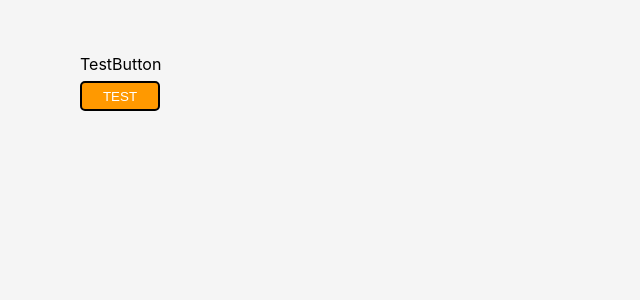
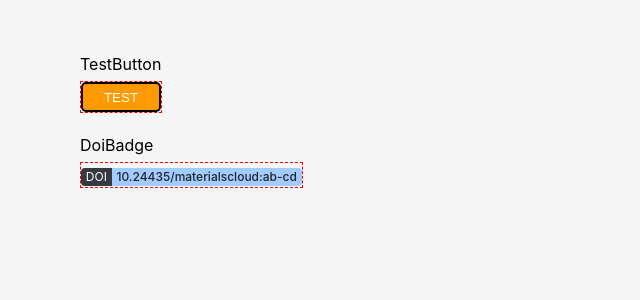
Before and after one commit to materialscloud-org/mc-react-library, a React (Vite) app: page / in a window 1280 px wide. Shown: the top 300 px of the page, without its empty margins (0-640 px from the left). Built offline with nearby package versions, Linux system fonts and the light colour scheme.

Commit message:
add DoiBadge; red bbox in demo page

```diff
--- /dev/null
+++ b/lib/components/DoiBadge/index.jsx
@@ -0,0 +1,18 @@
+import styles from "./styles.module.css";
+
+export function DoiBadge(props) {
+  return (
+    <div className={styles.archive_doicitation}>
+      <span className={styles.doi_badge}>
+        <span className={styles.doi_left}>DOI</span>
+        <a
+          href={`https://doi.org/10.24435/materialscloud:${props.doi_id}`}
+          className={styles.doi_right}
+          target="_blank"
+        >
+          {`10.24435/materialscloud:${props.doi_id}`}
+        </a>
+      </span>
+    </div>
+  );
+}
--- /dev/null
+++ b/lib/components/DoiBadge/styles.module.css
@@ -0,0 +1,49 @@
+.archive_doicitation {
+  color: #333;
+  font-size: 100%;
+  margin-bottom: 0px;
+  margin-top: 0px;
+}
+
+.archive_doicitation span.doi_badge {
+  white-space: nowrap;
+  display: inline-block;
+}
+.archive_doicitation span.doi_left {
+  border-radius: 0.25rem;
+  border-top-right-radius: 0;
+  border-bottom-right-radius: 0;
+  color: #fff;
+  background-color: #343a40;
+  display: inline-block;
+  padding: 0.25em 0.4em;
+  font-size: 75%;
+  /* font-weight: 500; */
+  line-height: 1;
+  text-align: center;
+  white-space: nowrap;
+  vertical-align: baseline;
+  display: inline-block;
+}
+.archive_doicitation a.doi_right {
+  border-radius: 0.25rem;
+  border-top-left-radius: 0;
+  border-bottom-left-radius: 0;
+  color: #212529;
+  background-color: #a2cbff;
+  display: inline-block;
+  padding: 0.25em 0.4em;
+  font-size: 75%;
+  font-weight: 500;
+  line-height: 1;
+  text-align: center;
+  white-space: nowrap;
+  vertical-align: baseline;
+  text-decoration: none;
+}
+.archive_doicitation a.doi_right[href]:focus,
+.archive_doicitation a.doi_right[href]:hover {
+  color: #212529;
+  text-decoration: none;
+  background-color: #c0dbff;
+}
--- a/lib/main.js
+++ b/lib/main.js
@@ -1 +1,2 @@
 export { TestButton } from "./components/TestButton";
+export { DoiBadge } from "./components/DoiBadge";
--- a/src/App.css
+++ b/src/App.css
@@ -7,9 +7,14 @@
 .test-container {
   display: flex;
   flex-direction: column;
+  align-items: flex-start;
 }
 
-.test-container span {
+.test-container > span {
   margin-top: 20px;
   margin-bottom: 5px;
 }
+
+.test-container > div {
+  border: dashed 1px red;
+}
--- a/src/App.jsx
+++ b/src/App.jsx
@@ -1,12 +1,18 @@
 import "./App.css";
 
-import { TestButton } from "../lib/main.js";
+import { TestButton, DoiBadge } from "../lib/main.js";
 
 function App() {
   return (
     <div className="test-container">
       <span>TestButton</span>
-      <TestButton />
+      <div>
+        <TestButton />
+      </div>
+      <span>DoiBadge</span>
+      <div>
+        <DoiBadge doi_id="ab-cd" />
+      </div>
     </div>
   );
 }
```
